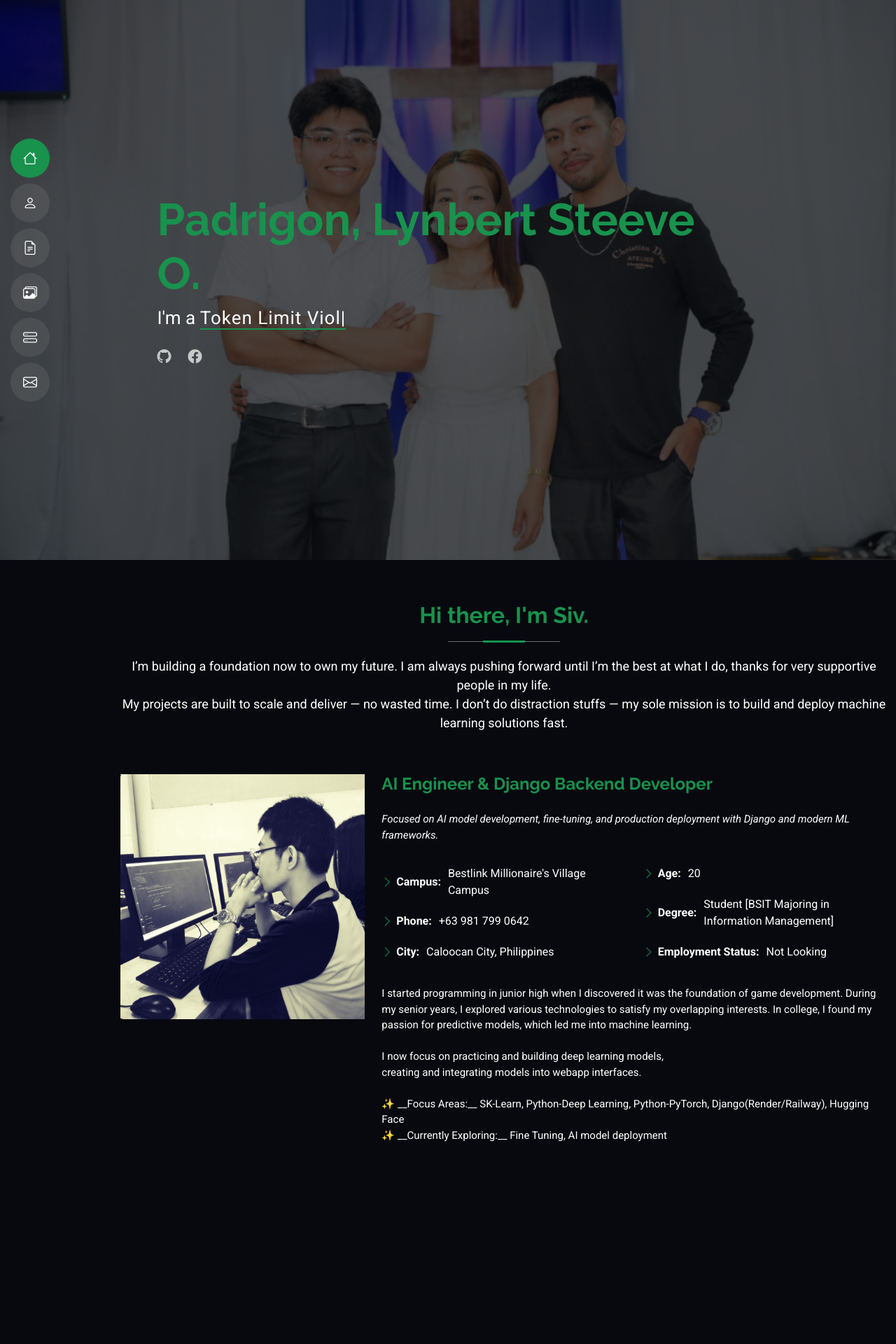
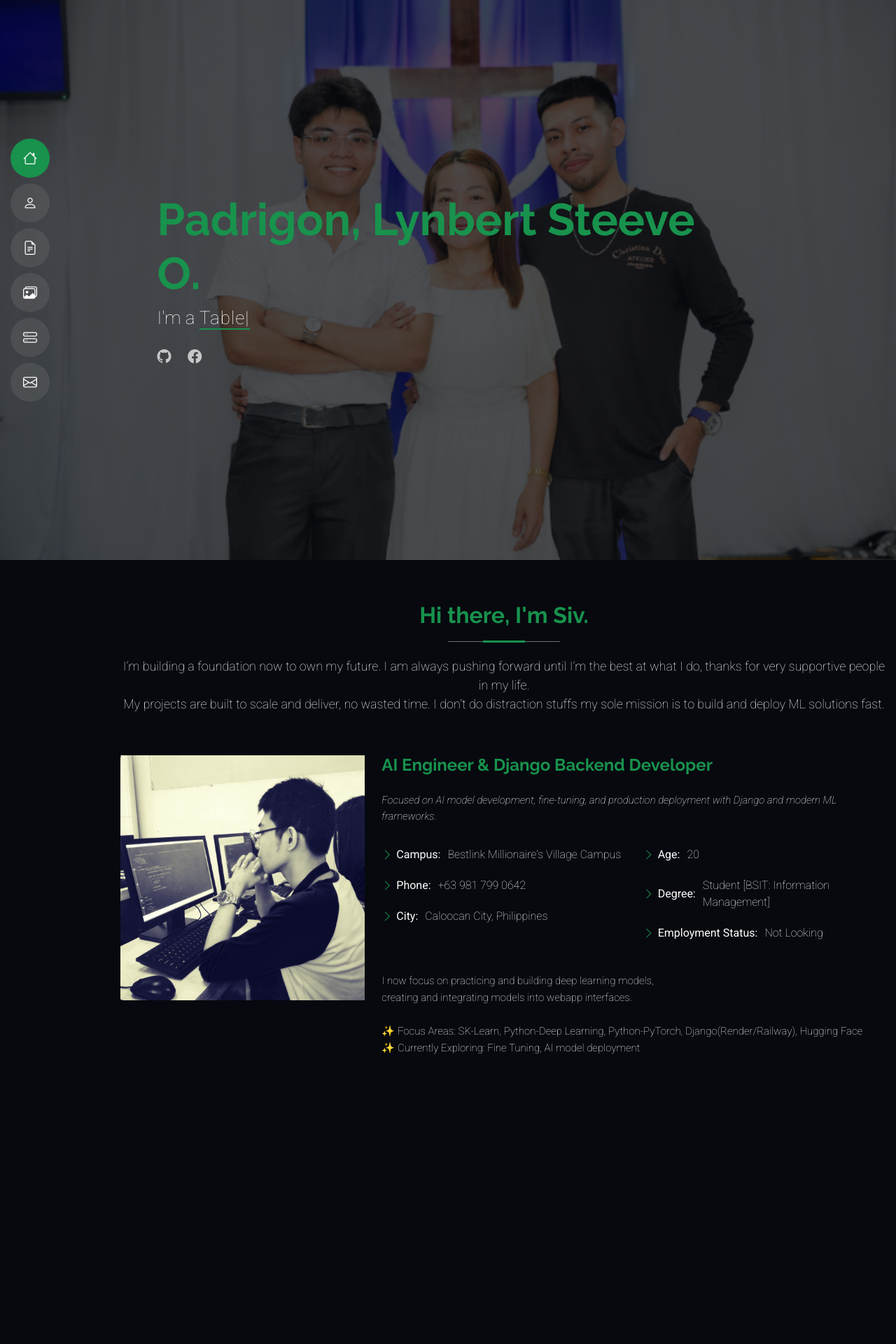
Before and after one commit to padrigon-lynbert/portfolio, a Django app: page / in a window 1280 px wide. Shown: the top 1920 px of the page at 70% size. Run offline with Django 5.2, Linux system fonts and the light colour scheme; some libraries are stand-ins or nearby versions.

Commit message:
fix: about

```diff
--- a/app1/static/css/main.css
+++ b/app1/static/css/main.css
@@ -64,6 +64,7 @@ body {
   color: var(--default-color);
   background-color: var(--background-color);
   font-family: var(--default-font);
+  font-weight: 100;
 }
 
 a {
--- a/app1/static/js/main.js
+++ b/app1/static/js/main.js
@@ -92,18 +92,35 @@
   /**
    * Init typed.js
    */
+  // const selectTyped = document.querySelector('.typed');
+  // if (selectTyped) {
+  //   let typed_strings = selectTyped.getAttribute('data-typed-items');
+  //   typed_strings = typed_strings.split(',');
+  //   new Typed('.typed', {
+  //     strings: typed_strings,
+  //     loop: true,
+  //     typeSpeed: 50,
+  //     backSpeed: 10,
+  //     backDelay: 30,
+  //   });
+  // }
   const selectTyped = document.querySelector('.typed');
   if (selectTyped) {
-    let typed_strings = selectTyped.getAttribute('data-typed-items');
-    typed_strings = typed_strings.split(',');
+    let typed_strings = selectTyped.getAttribute('data-typed-items')
+      .split(',')
+      .map(s => s.trim())
+      .sort(() => Math.random() - 0.5); // randomize order
+
     new Typed('.typed', {
       strings: typed_strings,
       loop: true,
       typeSpeed: 50,
-      backSpeed: 0,
-      backDelay: 300
+      backSpeed: 10,
+      backDelay: 30,
     });
   }
+
+
 
   /**
    * Initiate Pure Counter
--- a/app1/templates/index.html
+++ b/app1/templates/index.html
@@ -72,8 +72,17 @@
         <div class="row justify-content-center">
           <div class="col-lg-9">
             <h2>Padrigon, Lynbert Steeve O.</h2>
-            <p>I'm a <span class="typed" data-typed-items="Bug Developer, Data Leakage Root, Git Rebase Gambler, Torchbearer of the 3AM Debug Cult, Token Limit Violator,
-              The UniqueConstraint Breaker, Primary Key Abuser, Table Dropping Machine">Bug Developer</span><span class="typed-cursor typed-cursor--blink" aria-hidden="true"></span></p>
+            <p>I'm a <span class="typed" data-typed-items="
+              Bug Developer, Data Leakage Root, Git Rebase Gambler, Torchbearer of the 3AM Debug Cult, Token Limit Violator,
+              UniqueConstraint Breaker, Primary Key Abuser, Table Dropping Machine,
+              Server Ctrl+C-er , Virtualenv Confusionist, Django Debug Druid, GPU Whisperer,
+              `deactivate` Skeptic, Bash Keymap Abominationist, `psycopg-static` Believer,
+              Systemctl Summoner, Torch-Wielding Night Coder, Pip List Philosopher,
+              `ImportError: Expert`, `conda` Avoider, Broken Virtualenv Curator,
+              Deployment Error Collector, Git Branch Renamer, Great Merge Conflict Creator,
+              Startup Daydreamer, 3rd-Year Doom Coder, HuggingFace Half-Summoner,
+              Env Detective Without a Clue, Model Fine-Tuner… Eventually"
+              ></span><span class="typed-cursor typed-cursor--blink" aria-hidden="true"></span></p>
             <div class="social-links">
               <a href="https://github.com/padrigon-lynbert" target="_blank" rel="noopener noreferrer"><i class="bi bi-github" ></i></a>
               <a href="https://www.facebook.com/siv.padrigon.fb" target="_blank" rel="noopener noreferrer"><i class="bi bi-facebook" ></i></a>
@@ -92,10 +101,10 @@
 
       <div class="container section-title" data-aos="fade-up">
         <h2>Hi there, I'm Siv.</h2>
-        <p style="font-size: 18px;">
+        <p style="font-size: 18px; font-weight: 200;">
           I’m building a foundation now to own my future.
           I am always pushing forward until I’m the best at what I do, thanks for very supportive people in my life.  <br>
-          My projects are built to scale and deliver — no wasted time. I don’t do distraction stuffs — my sole mission is to build and deploy machine learning solutions fast.
+          My projects are built to scale and deliver, no wasted time. I don’t do distraction stuffs my sole mission is to build and deploy ML solutions fast.
         </p>
       </div>
 
@@ -122,24 +131,18 @@
               <div class="col-lg-6">
                 <ul>
                   <li><i class="bi bi-chevron-right"></i> <strong>Age:</strong> <span>20</span></li>
-                  <li><i class="bi bi-chevron-right"></i> <strong>Degree:</strong> <span>Student [BSIT Majoring in Information Management]</span></li>
-                  <!-- <li><i class="bi bi-chevron-right"></i> <strong>Email:</strong> <span>padrigonlynbert@gmail.com</span>
-                    <a href="https://mail.google.com/mail/?view=cm&fs=1&to=padrigonlynbert@gmail.com" target="_blank" rel="noopener noreferrer" style="padding-left: 10px;">
-                      <button class="btn btn-outline-primary btn-sm" style="color: rgb(9, 235, 73);">Email me directly</button>
-                    </a>
-                  </li> -->
+                  <li><i class="bi bi-chevron-right"></i> <strong>Degree:</strong> <span>Student [BSIT: Information Management]</span></li>
                   <li><i class="bi bi-chevron-right"></i> <strong>Employment Status:</strong> <span>Not Looking</span></li>
                 </ul>
               </div>
             </div>
-            <p class="py-3" style="font-size: 15px;">
-              I started programming in junior high when I discovered it was the foundation of game development. During my senior years, I explored various technologies to satisfy my overlapping interests. In college, I found my passion for predictive models, which led me into machine learning. <br>
+            <span class="py-3" style="font-size: 15px; font-weight: 100 ;">
               <br>
               I now focus on practicing and building deep learning models, <br>
               creating and integrating models into webapp interfaces. <br>
               <br>
-              ✨ __Focus Areas:__ SK-Learn, Python-Deep Learning, Python-PyTorch, Django(Render/Railway), Hugging Face  <br>
-              ✨ __Currently Exploring:__ Fine Tuning, AI model deployment
+              ✨ Focus Areas: <span style="font-weight: 100;">SK-Learn, Python-Deep Learning, Python-PyTorch, Django(Render/Railway), Hugging Face </span> <br>
+              ✨ Currently Exploring: <span>Fine Tuning, AI model deployment </span>
             </p>
           </div>
         </div>
```
